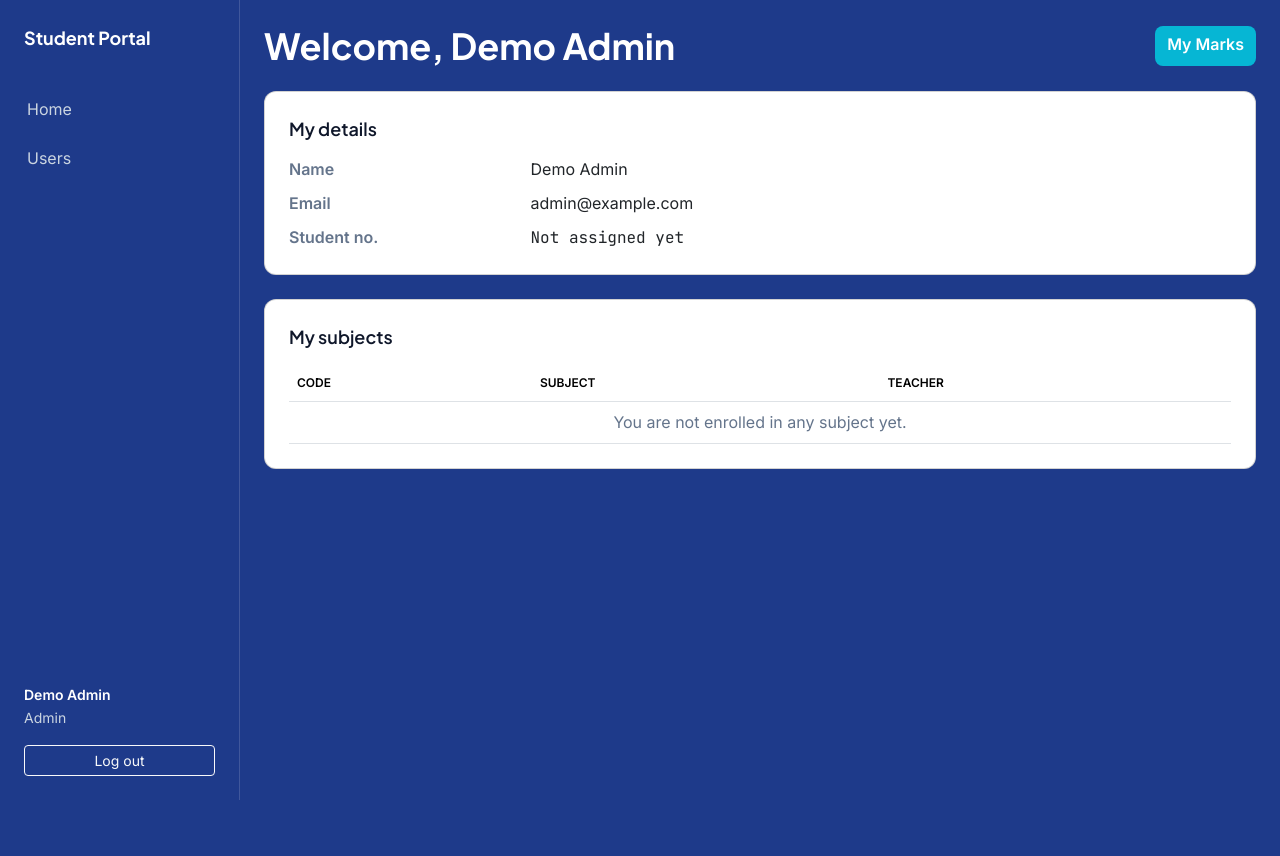
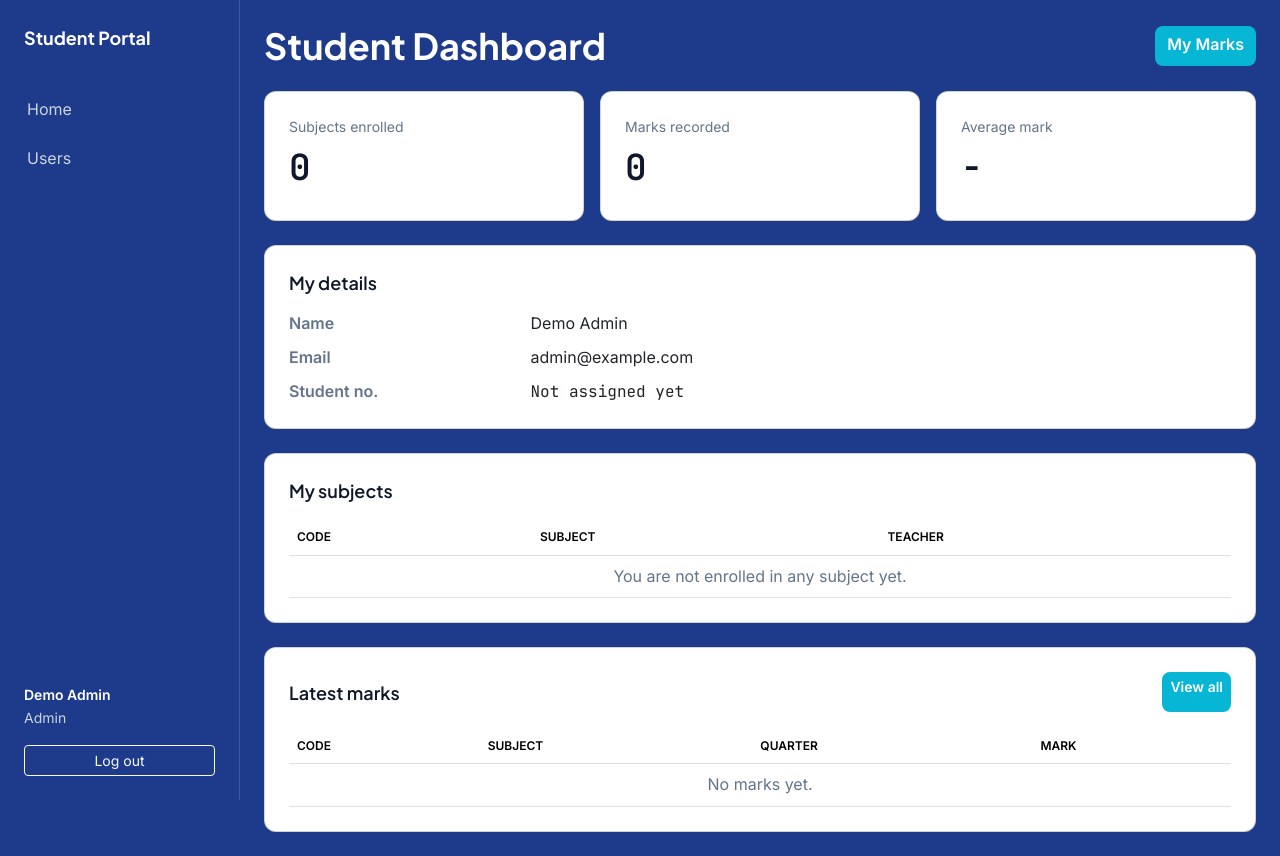
Before and after one commit to rdcorrales1/school-portal, a Laravel app: page /student in a window 1280 px wide. Before the commit the page ends 800 px from the top, so only its background shows below. Run offline with Laravel 12, Linux system fonts and the light colour scheme; a user stored in the database is signed in; data comes from the database, SQL or seed files in the repository.

Commit message:
student dashboard

```diff
--- a/app/Http/Controllers/Student/HomeController.php
+++ b/app/Http/Controllers/Student/HomeController.php
@@ -7,7 +7,8 @@ use Illuminate\Http\Request;
 
 class HomeController extends Controller
 {
-    // Student home page. The route group already checks "auth" and "role:student".
+    // Student dashboard. The route group already checks "auth" and "role:student".
+    // Everything is loaded from the logged-in user, never from the URL.
     public function index(Request $request)
     {
         $user = $request->user();
@@ -15,15 +16,28 @@ class HomeController extends Controller
         // The student record of the logged-in user (null if none exists yet).
         $student = $user->student;
 
-        // Subjects this student is enrolled in, with the teacher's name.
-        $subjects = $student
-            ? $student->subjects()->with('teacher')->orderBy('code')->get()
-            : collect();
+        $subjects = collect();
+        $recentMarks = collect();
+        $marksCount = 0;
+        $averageMark = null;
+
+        if ($student) {
+            $subjects = $student->subjects()->with('teacher')->orderBy('code')->get();
+
+            $marksCount = $student->marks()->count();
+            $averageMark = $marksCount > 0 ? round($student->marks()->avg('mark'), 1) : null;
+
+            // The five most recently saved marks.
+            $recentMarks = $student->marks()->with('subject')->latest('id')->take(5)->get();
+        }
 
         return view('student.home', [
             'user' => $user,
             'student' => $student,
             'subjects' => $subjects,
+            'marksCount' => $marksCount,
+            'averageMark' => $averageMark,
+            'recentMarks' => $recentMarks,
         ]);
     }
 }
--- a/resources/views/student/home.blade.php
+++ b/resources/views/student/home.blade.php
@@ -1,11 +1,38 @@
 @extends('layouts.app')
 
-@section('title', 'Student Home')
+@section('title', 'Student Dashboard')
 
 @section('content')
     <div class="d-flex justify-content-between align-items-center mb-4">
-        <h1 class="mb-0" style="font-family: var(--font-heading); color: var(--text-on-blue);">Welcome, {{ $user->name }}</h1>
+        <h1 class="mb-0" style="font-family: var(--font-heading); color: var(--text-on-blue);">Student Dashboard</h1>
         <a href="{{ route('student.marks') }}" class="btn btn-cyan">My Marks</a>
+    </div>
+
+    <div class="row g-3 mb-4">
+        <div class="col-12 col-md-4">
+            <div class="card h-100" style="background: var(--surface-white); border-radius: var(--radius-lg);">
+                <div class="card-body" style="padding: var(--space-6);">
+                    <div style="color: var(--text-muted); font-size: 0.875rem;">Subjects enrolled</div>
+                    <div style="font-family: var(--font-mono); font-size: 2.25rem; font-weight: 700; color: var(--text-dark);">{{ $subjects->count() }}</div>
+                </div>
+            </div>
+        </div>
+        <div class="col-12 col-md-4">
+            <div class="card h-100" style="background: var(--surface-white); border-radius: var(--radius-lg);">
+                <div class="card-body" style="padding: var(--space-6);">
+                    <div style="color: var(--text-muted); font-size: 0.875rem;">Marks recorded</div>
+                    <div style="font-family: var(--font-mono); font-size: 2.25rem; font-weight: 700; color: var(--text-dark);">{{ $marksCount }}</div>
+                </div>
+            </div>
+        </div>
+        <div class="col-12 col-md-4">
+            <div class="card h-100" style="background: var(--surface-white); border-radius: var(--radius-lg);">
+                <div class="card-body" style="padding: var(--space-6);">
+                    <div style="color: var(--text-muted); font-size: 0.875rem;">Average mark</div>
+                    <div style="font-family: var(--font-mono); font-size: 2.25rem; font-weight: 700; color: var(--text-dark);">{{ $averageMark ?? '-' }}</div>
+                </div>
+            </div>
+        </div>
     </div>
 
     <div class="card mb-4" style="background: var(--surface-white); border-radius: var(--radius-lg);">
@@ -55,4 +82,40 @@
             </div>
         </div>
     </div>
+    <div class="card mt-4" style="background: var(--surface-white); border-radius: var(--radius-lg);">
+        <div class="card-body" style="padding: var(--space-6);">
+            <div class="d-flex justify-content-between align-items-center mb-3">
+                <h3 class="mb-0" style="font-family: var(--font-heading); color: var(--text-dark);">Latest marks</h3>
+                <a href="{{ route('student.marks') }}" class="btn btn-cyan btn-sm">View all</a>
+            </div>
+            <div class="table-responsive">
+                <table class="table align-middle mb-0">
+                    <thead>
+                        <tr style="background: var(--surface-cool-gray); color: var(--text-muted); text-transform: uppercase; font-size: 12px; font-weight: 600;">
+                            <th>Code</th>
+                            <th>Subject</th>
+                            <th>Quarter</th>
+                            <th>Mark</th>
+                        </tr>
+                    </thead>
+                    <tbody>
+                        @forelse ($recentMarks as $mark)
+                            <tr>
+                                <td style="font-family: var(--font-mono);">{{ $mark->subject->code }}</td>
+                                <td>{{ $mark->subject->name }}</td>
+                                <td style="font-family: var(--font-mono);">{{ $mark->quarter }}</td>
+                                <td style="font-family: var(--font-mono);">{{ $mark->mark }}</td>
+                            </tr>
+                        @empty
+                            <tr>
+                                <td colspan="4" class="text-center" style="color: var(--text-muted);">
+                                    No marks yet.
+                                </td>
+                            </tr>
+                        @endforelse
+                    </tbody>
+                </table>
+            </div>
+        </div>
+    </div>
 @endsection
```
Also changed, not shown: tests/Feature/StudentAccessTest.php (+14 -0 lines), 1 other file.
